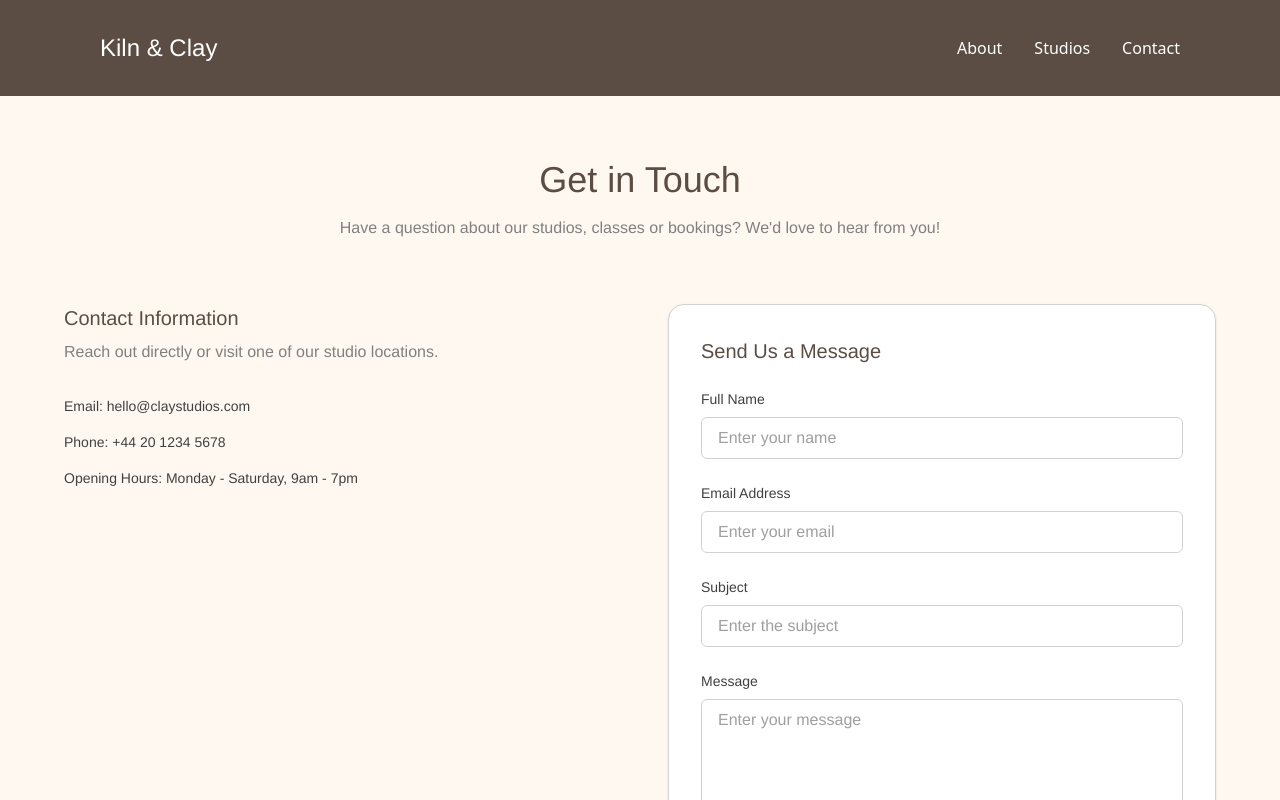
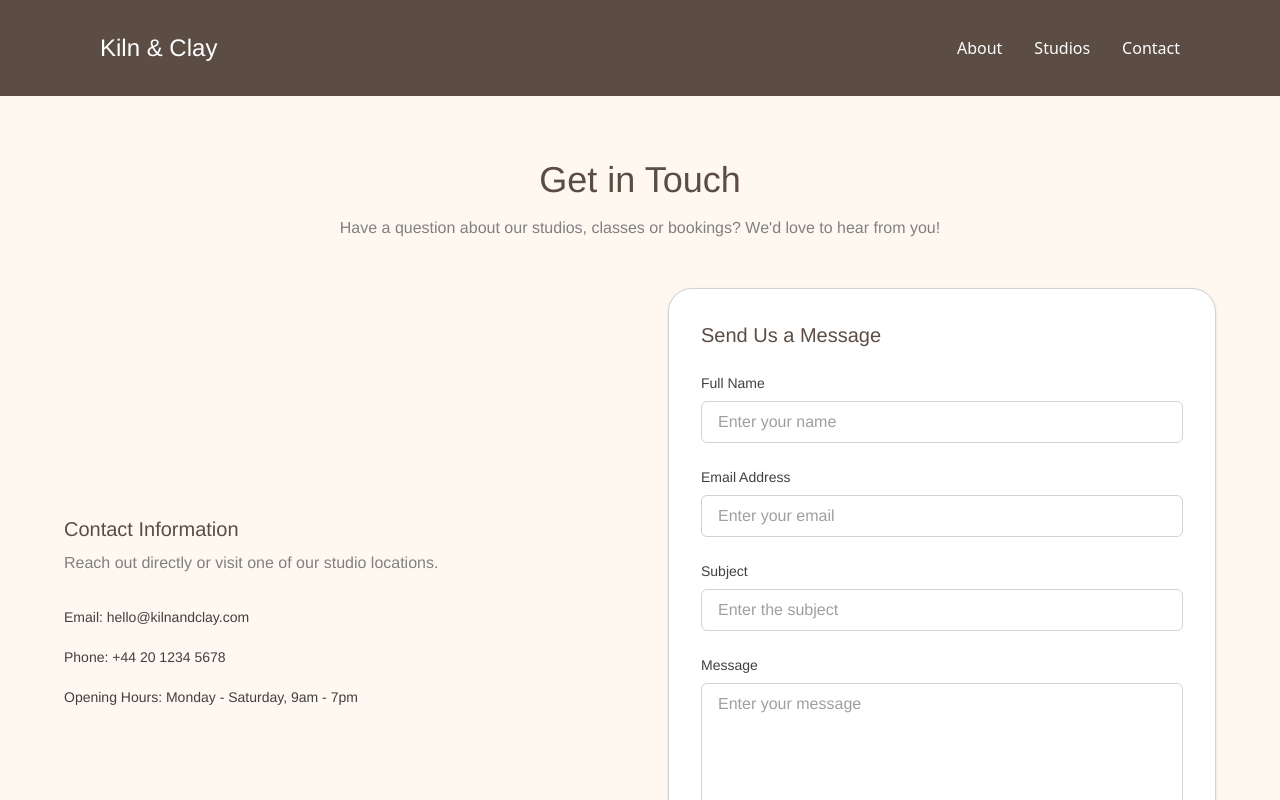
Before and after one commit to SobiahSelvarajah/ss-pottery-class-booking, a Next.js app: page /contact in a window 1280 px wide. Shown: the top 800 px of the page. Built offline with nearby package versions, Linux system fonts and the light colour scheme.

Commit message:
style: contact page layout refined

```diff
--- a/src/app/contact/page.tsx
+++ b/src/app/contact/page.tsx
@@ -65,16 +65,18 @@ export default function ContactPage() {
     };
 
     return (
-        <main className="min-h-screen bg-clay-light text-neutral-dark px-6 py-16">
+        <main className="bg-clay-light text-neutral-dark px-6 py-16">
             <div className="max-w-6xl mx-auto">
                 <ContactIntro />
 
                 {/* contact content */}
                 <section className="grid grid-cols-1 lg:grid-cols-2 gap-14">
-                    <ContactInfo />
+                    <div className="lg:flex lg:items-center">
+                        <ContactInfo />
+                    </div>
 
                     {/* contact form */}
-                    <div className="bg-neutral-white border border-neutral-light rounded-2xl shadow-sm p-8">
+                    <div className="bg-neutral-white border border-neutral-light rounded-3xl shadow-sm p-8">
                         <h2 className="text-xl font-medium text-clay-dark mb-6">
                             Send Us a Message
                         </h2>
--- a/src/components/contact/ContactInfo.tsx
+++ b/src/components/contact/ContactInfo.tsx
@@ -6,20 +6,23 @@ export default function ContactInfo() {
                 <h2 className="text-xl font-medium text-clay-dark">
                     Contact Information
                 </h2>
-                <p className="mt-2 text-neutral-mid">
+                <p className="mt-2 max-w-md text-neutral-mid">
                     Reach out directly or visit one
-                   of our studio locations.
+                    of our studio locations.
                 </p>
             </div>
-            <div className="space-y-4 text-sm">
+            <div className="space-y-5 text-sm">
                 <p>
-                    Email: hello@claystudios.com
+                    <span className="font-medium">Email:</span>{" "}
+                    hello@kilnandclay.com
                 </p>
                 <p>
-                    Phone: +44 20 1234 5678
+                    <span className="font-medium">Phone:</span>{" "}
+                    +44 20 1234 5678
                 </p>
                 <p>
-                    Opening Hours: Monday - Saturday,
+                    <span className="font-medium">Opening Hours:</span>{" "}
+                    Monday - Saturday,
                     9am - 7pm
                 </p>
             </div>
--- a/src/components/contact/ContactIntro.tsx
+++ b/src/components/contact/ContactIntro.tsx
@@ -1,7 +1,7 @@
 
 export default function ContactIntro() {
     return (
-        <section className="text-center mb-16">
+        <section className="text-center mb-12">
             <h1 className="text-3xl sm:text-4xl font-medium text-clay-dark">
                 Get in Touch
             </h1>
```
